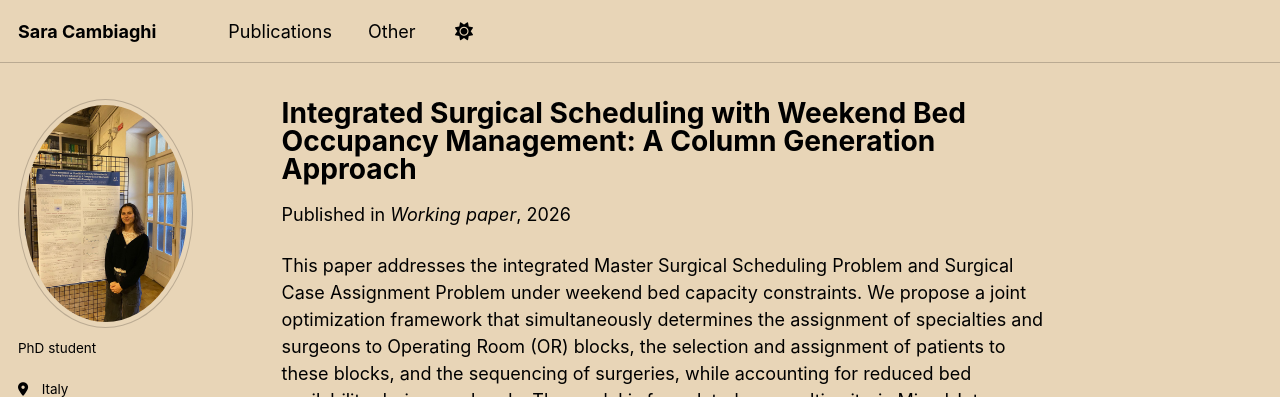
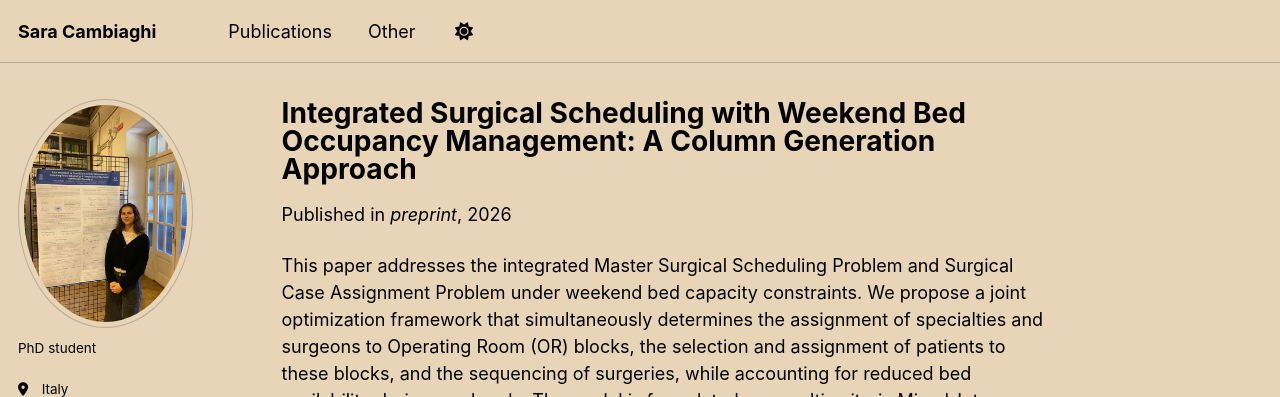
Before and after one commit to SaraCambiaghi/SaraCambiaghi.github.io, a Jekyll site: the page built from _publications/2026-column-generation.md, in a window 1280 px wide and 1210 px high. Shown: the top 397 px of the window. Built offline with Jekyll 4.4.1, drawn with Linux system fonts in a browser that asks for light colours; a style sheet for code colours, icons or effects is not loaded.

Commit message:
Change venue to preprint and add paper URL
Updated the venue to 'preprint' and added a paper URL.

```diff
--- a/_publications/2026-column-generation.md
+++ b/_publications/2026-column-generation.md
@@ -4,8 +4,8 @@ collection: publications
 permalink: /publication/2026-column-generation
 excerpt: 'A joint optimization framework for surgical scheduling under weekend bed capacity constraints, combining a multi-criteria MILP with a Column Generation algorithm to balance patient access and OR utilization.'
 date: 2026-01-01
-venue: 'Working paper'
-paperurl: ''
+venue: 'preprint'
+paperurl: 'https://arxiv.org/abs/2608.11018'
 status: working
 ---
 
```
